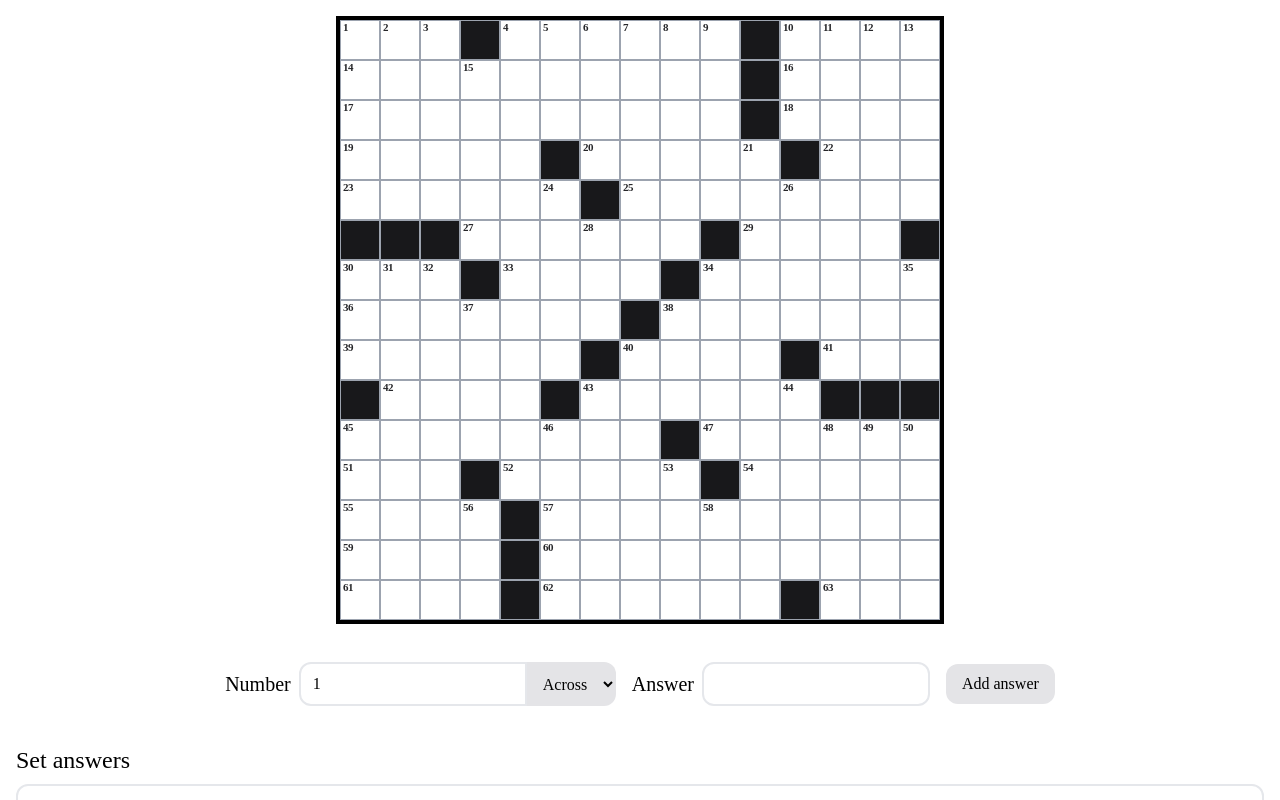
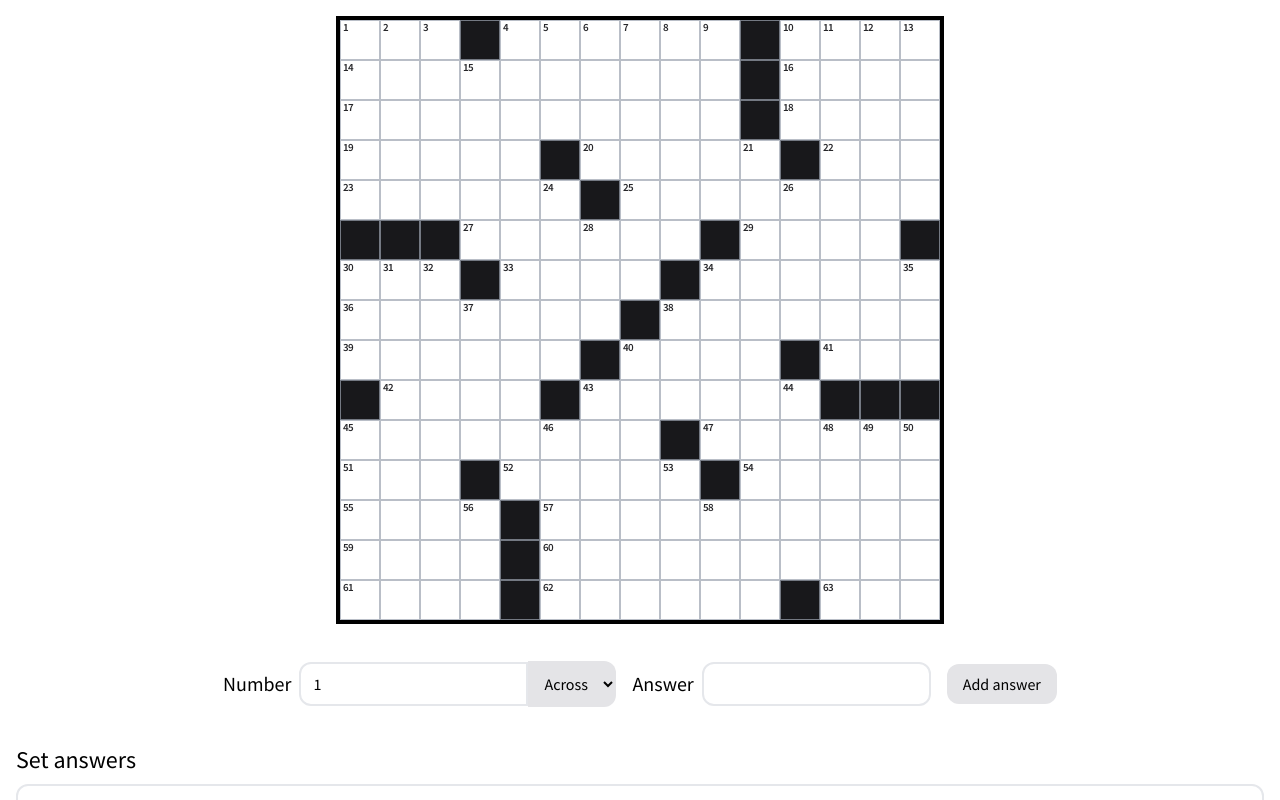
Before and after one commit to eamonma/crossy-grid, a React (Create React App) app: page / in a window 1280 px wide. Shown: the top 800 px of the page. Built offline with nearby package versions, Linux system fonts and the light colour scheme.

Commit message:
Change font

```diff
--- a/src/components/CrosswordGrid.tsx
+++ b/src/components/CrosswordGrid.tsx
@@ -53,7 +53,7 @@ const CrosswordGrid = ({
             return (
               <div
                 key={i}
-                className={`relative flex items-center w-full h-full text-3xl font-normal border-gray-400 border-[0.4px] text-zinc-800`}
+                className={`relative flex items-center w-full h-full text-3xl font-normal border-gray-400 border-opacity-70 border-[0.4px] text-zinc-800`}
                 style={{
                   backgroundColor: backgroundColour,
                 }}
--- a/src/index.css
+++ b/src/index.css
@@ -1,9 +1,11 @@
+@import url("https://fonts.googleapis.com/css2?family=Source+Sans+Pro:wght@300;400;600;700&display=swap");
+
 body {
   margin: 0;
   /* font-family: -apple-system, BlinkMacSystemFont, 'Segoe UI', 'Roboto', 'Oxygen',
     'Ubuntu', 'Cantarell', 'Fira Sans', 'Droid Sans', 'Helvetica Neue',
     sans-serif; */
-  font-family: serif;
+  font-family: "Source Sans Pro", sans-serif;
   -webkit-font-smoothing: antialiased;
   -moz-osx-font-smoothing: grayscale;
 }
```
